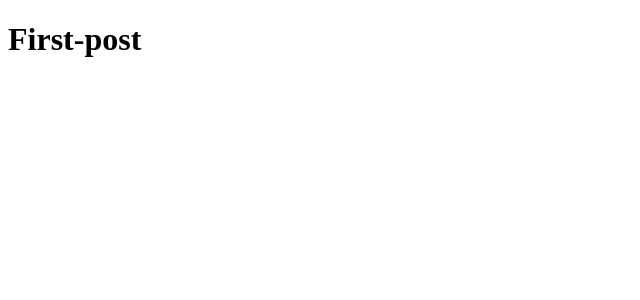
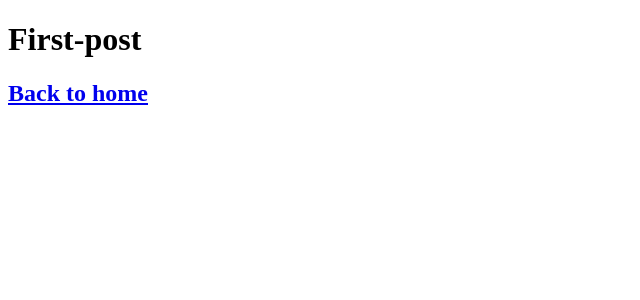
Before and after one commit to wisdom-plus/nextjs-demo, a Next.js app: page /posts/first-post in a window 1280 px wide. Shown: the top 300 px of the page, without its empty margins (0-640 px from the left). Built offline with nearby package versions, Linux system fonts and the light colour scheme.

Commit message:
add:link

```diff
--- a/pages/index.js
+++ b/pages/index.js
@@ -1,4 +1,5 @@
 import Head from "next/head";
+import Link from "next/link";
 
 export default function Home() {
   return (
@@ -10,7 +11,10 @@
 
       <main>
         <h1 className="title">
-          Learn <a href="https://nextjs.org">Next.js!</a>
+          Read{" "}
+          <Link href="/posts/first-post">
+            <a>this page!</a>
+          </Link>
         </h1>
 
         <p className="description">
--- a/pages/posts/first-post.js
+++ b/pages/posts/first-post.js
@@ -1,3 +1,14 @@
+import Link from "next/link";
+
 export default function FirstPost() {
-  return <h1>First-post</h1>;
+  return (
+    <>
+      <h1>First-post</h1>
+      <h2>
+        <Link href="/">
+          <a>Back to home</a>
+        </Link>
+      </h2>
+    </>
+  );
 }
```
